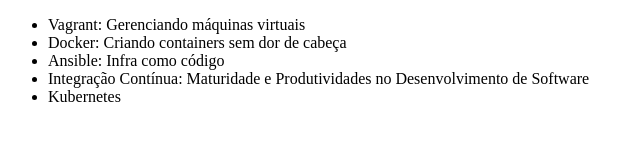
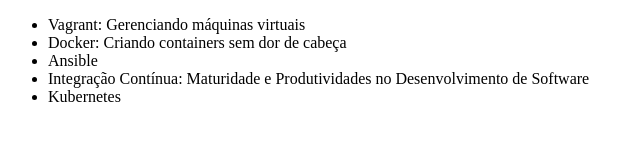
Before and after one commit to priscillagss/alura-git, a plain HTML site: page index.html in a window 1280 px wide. Shown: the whole page, without its empty margins (0-640 px from the left). Drawn offline with Linux system fonts and the light colour scheme.

Commit message:
Revert "Mudando nome do cursor de Ansible"
This reverts commit ca08b0ed499754d6571f1d5982cba6bd138d586b.

```diff
--- a/index.html
+++ b/index.html
@@ -8,7 +8,7 @@
     <ul>
         <li>Vagrant: Gerenciando máquinas virtuais</li>
         <li>Docker: Criando containers sem dor de cabeça</li>
-        <li>Ansible: Infra como código</li>
+        <li>Ansible</li>
         <li>Integração Contínua: Maturidade e Produtividades no Desenvolvimento de Software</li>
 	<li>Kubernetes</li>
     </ul>
```
